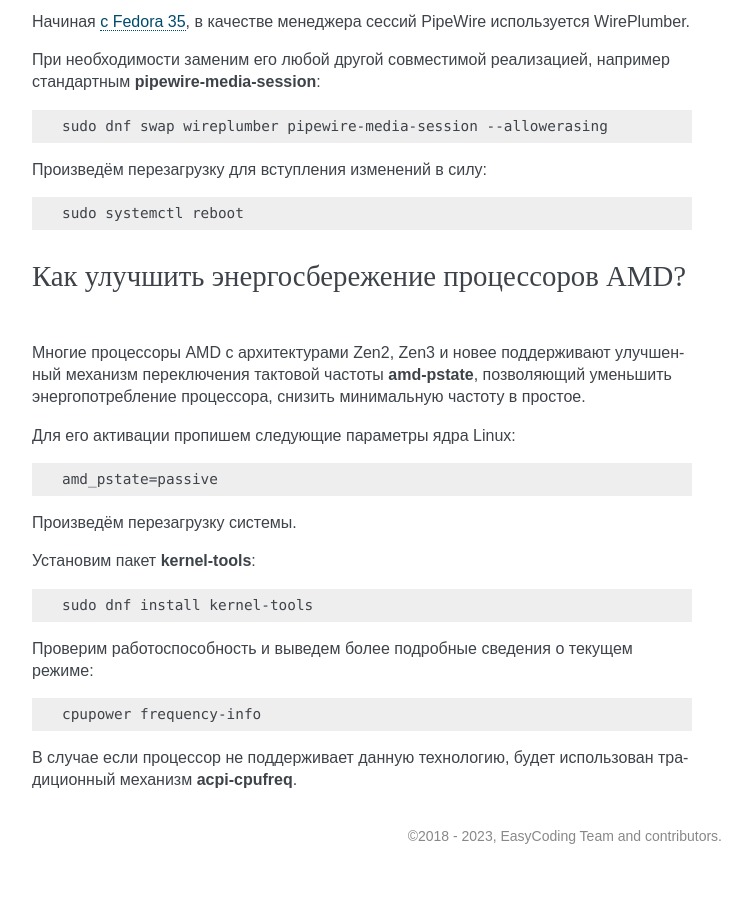
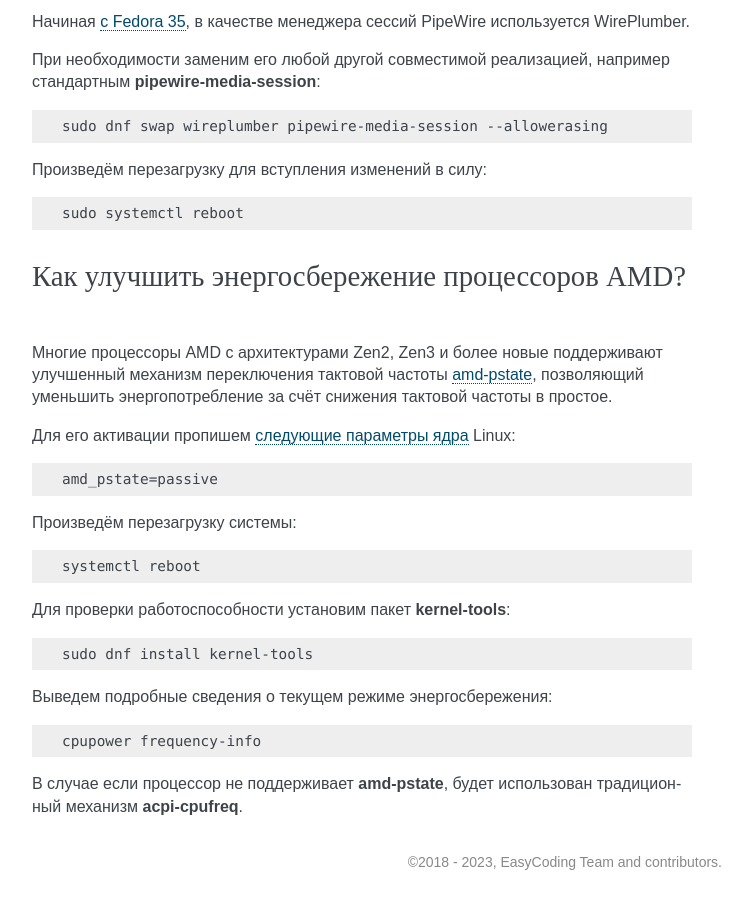
Before and after one commit to RussianFedora/FAQ, a Sphinx documentation site: the page built from source/hardware.rst, in a window 1280 px wide and 900 px high, scrolled down 31595 px. Shown: the whole window, without its empty margins (388-1140 px from the left). Built offline with Sphinx 7.4.7, drawn with Linux system fonts in a browser that asks for light colours; comment, search, counter and statistics services are not loaded; before the commit the page ends 32469 px from its top, so only the background shows below that.

Commit message:
Performed minor edit of the amd-pstate question.

```diff
--- a/source/hardware.rst
+++ b/source/hardware.rst
@@ -1773,27 +1773,30 @@
 Как улучшить энергосбережение процессоров AMD?
 ==================================================
 
-Многие процессоры AMD с архитектурами Zen2, Zen3 и новее поддерживают улучшенный механизм переключения тактовой частоты **amd-pstate**, позволяющий уменьшить энергопотребление процессора, снизить минимальную частоту в простое.
-
-Для его активации пропишем следующие параметры ядра Linux:
+Многие процессоры AMD с архитектурами Zen2, Zen3 и более новые поддерживают улучшенный механизм переключения тактовой частоты `amd-pstate <https://docs.kernel.org/admin-guide/pm/amd-pstate.html>`__, позволяющий уменьшить энергопотребление за счёт снижения тактовой частоты в простое.
+
+Для его активации пропишем :ref:`следующие параметры ядра <kernelpm-perm>` Linux:
 
 .. code-block:: text
 
     amd_pstate=passive
 
-Произведём перезагрузку системы.
-
-Установим пакет **kernel-tools**:
+Произведём перезагрузку системы:
+
+.. code-block:: text
+
+    systemctl reboot
+
+Для проверки работоспособности установим пакет **kernel-tools**:
 
 .. code-block:: text
 
     sudo dnf install kernel-tools
 
-
-Проверим работоспособность и выведем более подробные сведения о текущем режиме:
+Выведем подробные сведения о текущем режиме энергосбережения:
 
 .. code-block:: text
 
     cpupower frequency-info
 
-В случае если процессор не поддерживает данную технологию, будет использован традиционный механизм **acpi-cpufreq**.
+В случае если процессор не поддерживает **amd-pstate**, будет использован традиционный механизм **acpi-cpufreq**.
```
